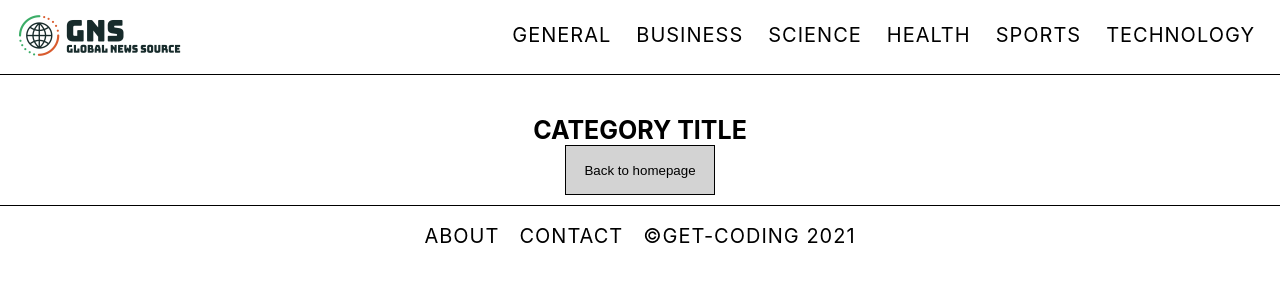
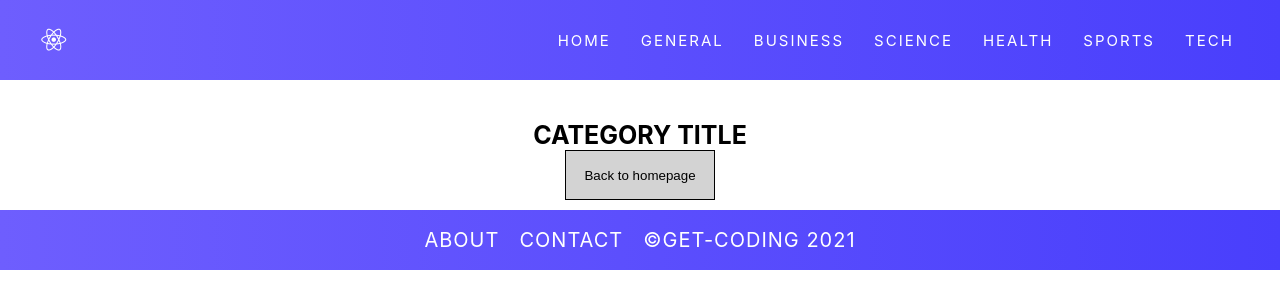
Before and after one commit to sgoudie77/Daily-News, a React (Create React App) app: page /category in a window 1280 px wide. Shown: the top 308 px of the page. Built offline with nearby package versions, Linux system fonts and the light colour scheme; no server answers.

Commit message:
Updated header and navbar

```diff
--- a/public/index.html
+++ b/public/index.html
@@ -10,6 +10,7 @@
       content="Web site created using create-react-app"
     />
     <link rel="apple-touch-icon" href="%PUBLIC_URL%/logo192.png" />
+    <link rel="stylesheet" href="https://cdnjs.cloudflare.com/ajax/libs/font-awesome/5.13.1/css/all.min.css" integrity="sha512-xA6Hp6oezhjd6LiLZynuukm80f8BoZ3OpcEYaqKoCV3HKQDrYjDE1Gu8ocxgxoXmwmSzM4iqPvCsOkQNiu41GA==" crossorigin="anonymous" referrerpolicy="no-referrer" />
     <!--
       manifest.json provides metadata used when your web app is installed on a
       user's mobile device or desktop. See https://developers.google.com/web/fundamentals/web-app-manifest/
--- a/src/App.js
+++ b/src/App.js
@@ -1,6 +1,7 @@
 import React from 'react';
 import { BrowserRouter as Router, Routes, Route } from 'react-router-dom';
 import Header from './components/Header';
+import Navbar from './components/header/Navbar';
 import Main from './components/main/Main';
 import Article from './components/article/Article';
 import CategoryPage from './components/categoryPage/CategoryPage';
@@ -12,7 +13,8 @@ function App() {
 
   return (
     <div className="App">
-      <Header />
+      {/* <Header /> */}
+      <Navbar />
       <Router>
           <Routes>
               <Route path="/" exact element={<Main />} />
--- a/src/components/Header.js
+++ b/src/components/Header.js
@@ -1,13 +1,13 @@
 import React from 'react'
-import logo from '../img/GNS-logo.png'
+// import logo from '../img/GNS-logo.png'
 // import { Link, NavLink } from 'react-router-dom';
 
 function Header() {
     return (
         <div className="navbar">
-            <div className="logo">
+            {/* <div className="logo">
                 <img src={logo} alt="logo" />
-            </div>
+            </div> */}
             <div className="nav-links">
                 <ul>
                     <li>General</li>
--- /dev/null
+++ b/src/components/header/MenuItems.js
@@ -0,0 +1,37 @@
+export const MenuItems = [
+    {
+        link: 'Home',
+        url: '#',
+        cName: 'nav-links'
+    },
+    {
+        link: 'General',
+        url: '#',
+        cName: 'nav-links'
+    },
+    {
+        link: 'Business',
+        url: '#',
+        cName: 'nav-links'
+    },
+    {
+        link: 'Science',
+        url: '#',
+        cName: 'nav-links'
+    },
+    {
+        link: 'Health',
+        url: '#',
+        cName: 'nav-links'
+    },
+    {
+        link: 'Sports',
+        url: '#',
+        cName: 'nav-links'
+    },
+    {
+        link: 'Tech',
+        url: '#',
+        cName: 'nav-links'
+    }
+]
--- /dev/null
+++ b/src/components/header/Navbar.css
@@ -0,0 +1,113 @@
+.NavbarItems {
+    background: linear-gradient(90deg, rgb(110, 94, 254) 0%, rgba(73, 63, 252, 1) 100%);
+    height: 80px;
+    display: flex;
+    justify-content: center;
+    align-items: center;
+    font-size: 1.2rem;
+}
+
+.navbar-logo {
+    color: #fff;
+    justify-self: start;
+    margin-left: 20px;
+    cursor: pointer;
+}
+
+.fa-react {
+    margin-left: 0.5rem;
+    font-size: 2.5rem;
+}
+
+.nav-menu {
+    display: grid;
+    grid-template-columns: repeat(7, auto);
+    grid-gap: 10px;
+    list-style: none;
+    text-align: center;
+    width: 92vw;
+    justify-content: end;
+    margin-right: 2rem;
+}
+
+.nav-links{
+    color: #fff;
+    text-decoration: none;
+    padding: 0.5rem 1rem;
+    text-transform: uppercase;
+    font-size: 1.5rem;
+    letter-spacing: 2px;
+}
+
+.nav-links:hover {
+    background-color: #6d76f7;
+    border-radius: 4px;
+    transition: all 0.3s ease;
+}
+
+.fa-bars {
+    color: #fff;
+}
+
+.menu-icon {
+    display: none;
+}
+
+@media screen and (max-width: 768px) {
+    .NavbarItems {
+        position: relative;
+    }
+    .nav-menu {
+        display: flex;
+        flex-direction: column;
+        width: 100%;
+        height: 500px;
+        position: absolute;
+        top: 80px;
+        left: -100%;
+        opacity: 1;
+        transition: all 0.5s ease;
+    }
+
+    .nav-menu.active {
+        background: #6668f4;
+        left: 0;
+        opacity: 1;
+        transition: all 0.5s ease;
+        z-index: 1;
+    }
+
+    .nav-links {
+        text-align: center;
+        padding: 2rem;
+        width: 100%;
+        display: table;
+    }
+
+    .nav-links:hover {
+        background-color: #7577fa;
+        border-radius: 0;
+    }
+
+    .navbar-logo {
+        position: absolute;
+        top: 0;
+        left: 0;
+        transform: translate(25%, 120%);
+    }
+
+    .menu-icon {
+        display: block;
+        position: absolute;
+        top: 0;
+        right: 0;
+        transform: translate(-160%, 120%);
+        font-size: 1.8rem;
+        cursor: pointer;
+    }
+
+    .fa-times {
+        color: #fff;
+        font-size: 2rem;
+    }
+}
--- /dev/null
+++ b/src/components/header/Navbar.js
@@ -0,0 +1,39 @@
+import React, { Component } from 'react'
+import { MenuItems } from './MenuItems'
+import './Navbar.css'
+// import logo from './GNS-logo.png';
+
+class Navbar extends Component {
+    state = { clicked: false }
+
+    handleClick = () => {
+        this.setState({ clicked: !this.state.clicked })
+    }
+
+    render(){
+        return(
+            <nav className="NavbarItems">
+                <h1 className="navbar-logo"><i className="fab fa-react"></i></h1>
+                {/* <div className="logo">
+                    <img src={logo} alt="logo" />
+                </div> */}
+                <div className="menu-icon" onClick={this.handleClick}>
+                    <i className={this.state.clicked ? 'fas fa-times' : 'fas fa-bars'}></i>
+                </div>
+                <ul className={this.state.clicked ? 'nav-menu active' : 'nav-menu'}>
+                    {MenuItems.map((item, index) => {
+                        return (
+                            <li key={index}>
+                                <a className={item.cName} href={item.url}>
+                                    {item.link}
+                                </a>
+                            </li>
+                        )
+                    })}
+                </ul>
+            </nav>
+        )
+    }
+}
+
+export default Navbar
--- a/src/css/main.css
+++ b/src/css/main.css
@@ -341,8 +341,8 @@ body {
 
 /* Footer Styles Start Here */
 .footer-links {
-
-    border-top: 1px solid #000;
+    /* border-top: 1px solid #000; */
+    background: linear-gradient(90deg, rgb(110, 94, 254) 0%, rgba(73, 63, 252, 1) 100%);
 }
 .footer-links ul {
     position: relative;
@@ -358,6 +358,7 @@ body {
     margin-right: 1rem;
     text-transform: uppercase;
     letter-spacing: 1px;
+    color: #fff;
 }
 /* Footer Styles End Here */
 
```
